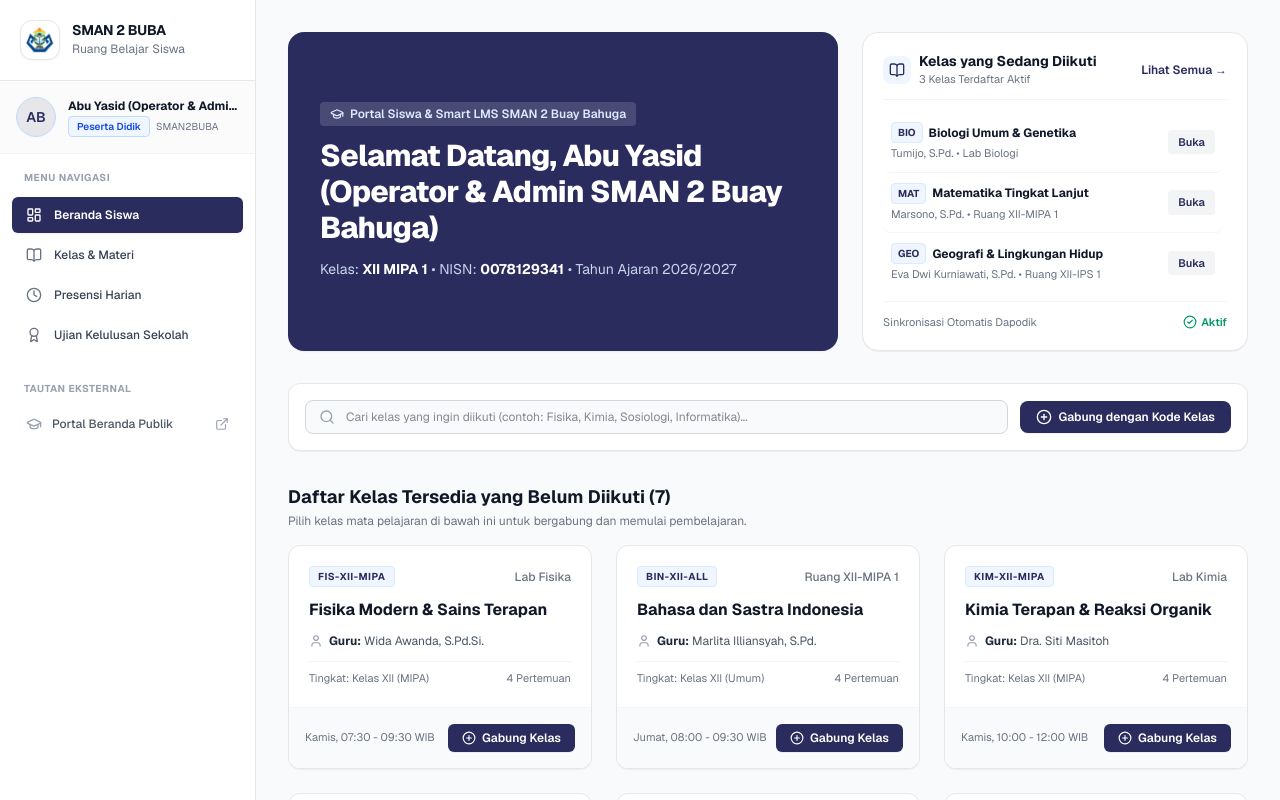
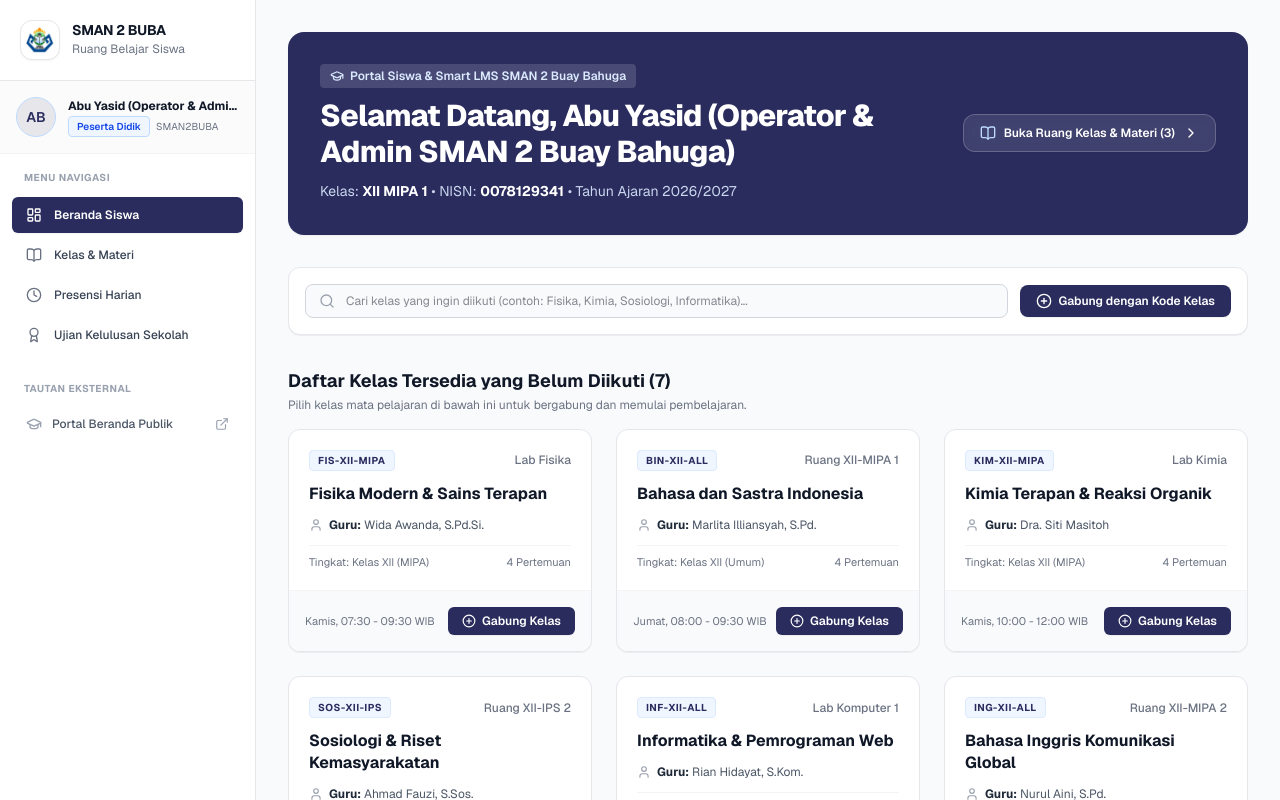
Before and after one commit to dharmamudita/smanegeri2buaybahuga, a Next.js app: page /siswa/dashboard in a window 1280 px wide. Shown: the top 800 px of the page. Built offline with nearby package versions, Linux system fonts and the light colour scheme.

Commit message:
ui(siswa): satukan banner sambutan biru penuh tanpa kartu terpisah

```diff
--- a/src/app/(siswa)/siswa/dashboard/page.tsx
+++ b/src/app/(siswa)/siswa/dashboard/page.tsx
@@ -92,11 +92,9 @@ export default function SiswaDashboardPage() {
         </div>
       )}
 
-      {/* 1. Header: Sambutan Siswa (Kiri) & Daftar Kelas yang Sedang Diikuti (Kanan) */}
-      <div className="grid grid-cols-1 lg:grid-cols-12 gap-6 items-stretch">
-        {/* Kolom Kiri: Sambutan Siswa (Sederhana & Bersih) */}
-        <div className="lg:col-span-7 bg-[#2A2C5E] text-white rounded-2xl p-6 sm:p-8 shadow-xs flex flex-col justify-center relative overflow-hidden">
-          <div className="space-y-3 relative z-10">
+      {/* 1. Header: Sambutan Siswa Menyambung Penuh (Full-Width Banner Biru) */}
+      <div className="bg-[#2A2C5E] text-white rounded-2xl p-6 sm:p-8 shadow-xs flex flex-col sm:flex-row sm:items-center justify-between gap-6 relative overflow-hidden">
+        <div className="space-y-2.5 relative z-10 max-w-2xl">
           <div className="inline-flex items-center gap-1.5 px-2.5 py-1 rounded bg-white/15 text-blue-100 text-xs font-semibold backdrop-blur-xs">
             <GraduationCap className="w-3.5 h-3.5" />
             <span>Portal Siswa & Smart LMS SMAN 2 Buay Bahuga</span>
@@ -104,83 +102,21 @@ export default function SiswaDashboardPage() {
           <h1 className="text-2xl sm:text-3xl font-extrabold tracking-tight">
             Selamat Datang, {activeStudent.name}
           </h1>
-            <p className="text-xs sm:text-sm text-blue-100/90 leading-relaxed max-w-xl">
+          <p className="text-xs sm:text-sm text-blue-100/90 leading-relaxed">
             Kelas: <strong className="text-white">{activeStudent.kelas || "XII MIPA 1"}</strong> &bull; NISN: <strong className="text-white">{activeStudent.nisn || "0078129341"}</strong> &bull; Tahun Ajaran 2026/2027
           </p>
         </div>
-        </div>
 
-        {/* Kolom Kanan: Daftar Kelas yang Sedang Diikuti Siswa */}
-        <div className="lg:col-span-5 bg-white rounded-2xl border border-gray-200 p-5 shadow-2xs flex flex-col justify-between">
-          <div>
-            <div className="flex items-center justify-between pb-3 border-b border-gray-100">
-              <div className="flex items-center gap-2">
-                <span className="p-1.5 rounded-lg bg-blue-50 text-[#2A2C5E]">
-                  <BookOpen className="w-4 h-4" />
-                </span>
-                <div>
-                  <h2 className="text-sm font-bold text-gray-900 leading-tight">
-                    Kelas yang Sedang Diikuti
-                  </h2>
-                  <p className="text-[11px] text-gray-500">
-                    {enrolledClasses.length} Kelas Terdaftar Aktif
-                  </p>
-                </div>
-              </div>
+        {/* Akses Cepat ke Ruang Kelas & Materi */}
+        <div className="relative z-10 shrink-0">
           <Link
             href="/siswa/mapel"
-                className="text-xs font-semibold text-[#2A2C5E] hover:underline"
+            className="inline-flex items-center gap-2 px-4 py-2.5 bg-white/10 hover:bg-white/20 text-white text-xs font-semibold rounded-xl border border-white/20 transition-all backdrop-blur-xs shadow-xs"
           >
-                Lihat Semua &rarr;
+            <BookOpen className="w-4 h-4 text-blue-200" />
+            <span>Buka Ruang Kelas & Materi ({enrolledClasses.length})</span>
+            <ChevronRight className="w-4 h-4" />
           </Link>
-            </div>
-
-            {/* List Mini Kelas */}
-            <div className="mt-3 divide-y divide-gray-100 max-h-[190px] overflow-y-auto pr-1">
-              {enrolledClasses.length === 0 ? (
-                <div className="py-6 text-center text-xs text-gray-400">
-                  Belum ada kelas yang diikuti. Silakan pilih kelas di bawah untuk bergabung.
-                </div>
-              ) : (
-                enrolledClasses.map((cls) => (
-                  <div
-                    key={cls.id}
-                    className="py-2.5 flex items-center justify-between gap-3 hover:bg-gray-50/80 px-2 rounded-lg transition-colors"
-                  >
-                    <div className="min-w-0">
-                      <div className="flex items-center gap-1.5">
-                        <span className="text-[10px] font-bold text-[#2A2C5E] bg-blue-50 px-1.5 py-0.5 rounded border border-blue-100">
-                          {cls.kode.split("-")[0]}
-                        </span>
-                        <h3 className="text-xs font-bold text-gray-900 truncate">
-                          {cls.nama}
-                        </h3>
-                      </div>
-                      <p className="text-[11px] text-gray-500 truncate mt-0.5">
-                        {cls.guruNama} &bull; {cls.ruang}
-                      </p>
-                    </div>
-
-                    <Link
-                      href={`/siswa/mapel?id=${cls.id}`}
-                      onClick={() => selectClass(cls.id)}
-                      className="px-2.5 py-1 text-[11px] font-semibold text-[#2A2C5E] bg-gray-100 hover:bg-[#2A2C5E] hover:text-white rounded transition-colors shrink-0"
-                    >
-                      Buka
-                    </Link>
-                  </div>
-                ))
-              )}
-            </div>
-          </div>
-
-          <div className="pt-3 border-t border-gray-100 mt-2 flex items-center justify-between text-[11px] text-gray-500">
-            <span>Sinkronisasi Otomatis Dapodik</span>
-            <span className="font-semibold text-emerald-600 flex items-center gap-1">
-              <CheckCircle2 className="w-3.5 h-3.5" />
-              Aktif
-            </span>
-          </div>
         </div>
       </div>
 
```
Lines whose indentation alone changed are shown as unchanged.
